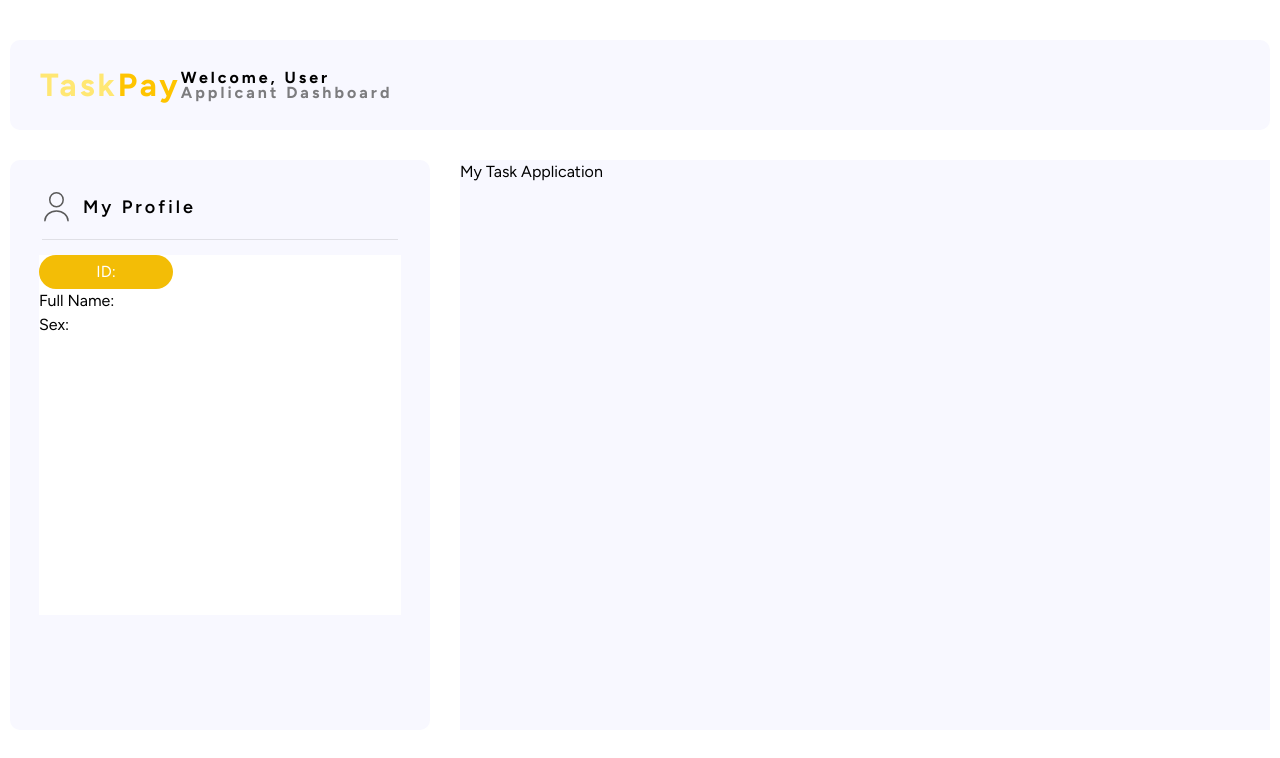
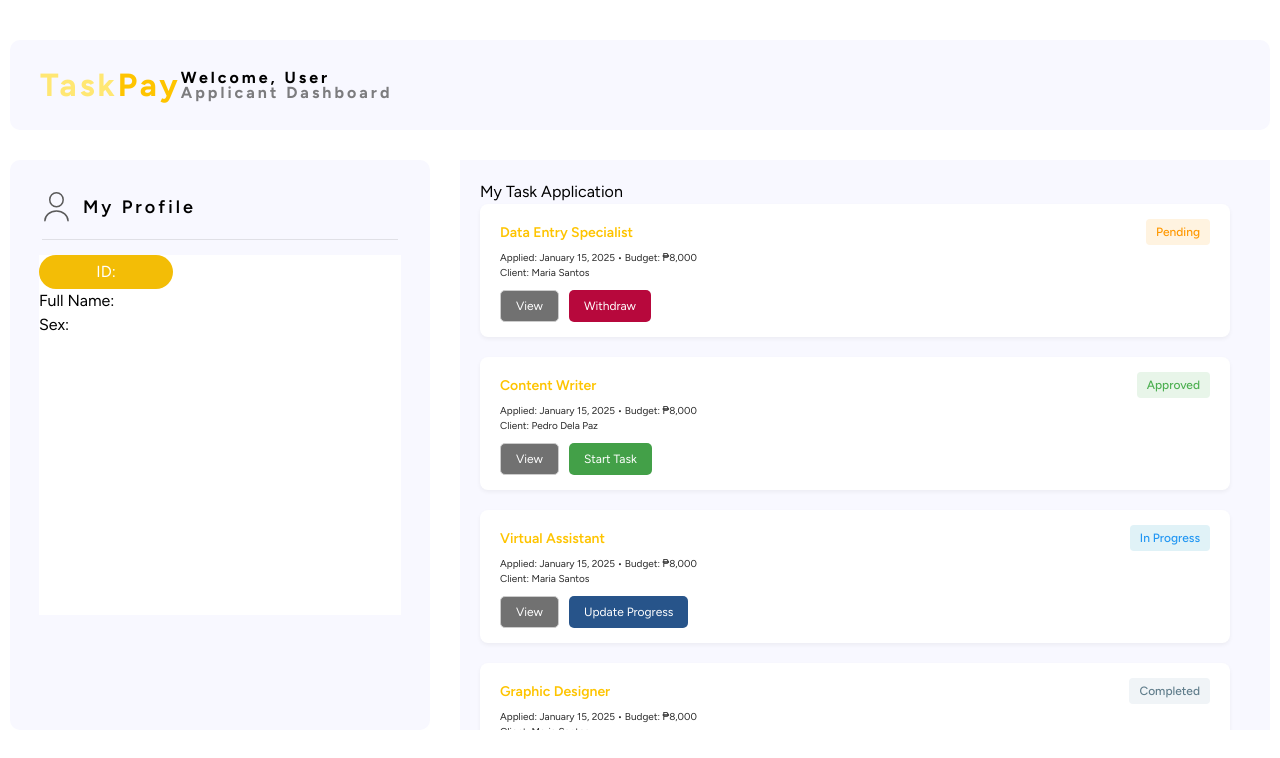
Before and after one commit to superchezzz/infoman-taskpay, a React (Vite) app in the folder taskpay-frontend/: page /dashboard in a window 1280 px wide. Shown: the top 758 px of the page. Built offline with nearby package versions, Linux system fonts and the light colour scheme.

Commit message:
applicant dashboard draft with reusable card component

```diff
--- a/taskpay-frontend/src/pages/ApplicantDashboard.jsx
+++ b/taskpay-frontend/src/pages/ApplicantDashboard.jsx
@@ -1,8 +1,39 @@
-import React, {useState} from 'react'
-import "../styles/ApplicantDashboard.css"
+import React, { useState } from 'react';
+import "../styles/ApplicantDashboard.css";
+import TaskApplicationStatus from '../components/Card/taskApplicationStatus/taskApplicationStatus';
 
 function ApplicantDashboard (){
     const [applicantFirstName, setApplicantFirstName] = useState("User");
+    const taskApplications = [
+        {
+            jobTitle: "Data Entry Specialist",
+            applicationDate: "January 15, 2025",
+            salary: "8,000",
+            clientName: "Maria Santos",
+            applicationStatus: "Pending"
+        },
+        {
+            jobTitle: "Content Writer",
+            applicationDate: "January 15, 2025",
+            salary: "8,000",
+            clientName: "Pedro Dela Paz",
+            applicationStatus: "Approved"
+        },
+        {
+            jobTitle: "Virtual Assistant",
+            applicationDate: "January 15, 2025",
+            salary: "8,000",
+            clientName: "Maria Santos",
+            applicationStatus: "In Progress"
+        },
+        {
+            jobTitle: "Graphic Designer",
+            applicationDate: "January 15, 2025",
+            salary: "8,000",
+            clientName: "Maria Santos",
+            applicationStatus: "Completed"
+        },
+    ];
     return (
         <div className="applicant-dashboard-container min-h-screen">
             <div className="applicant-dashboard-header flex flex-row items-center">
@@ -22,14 +53,14 @@ function ApplicantDashboard (){
                 <div className="my-profile-container">
                     <div className="my-profile-header flex flex-column items-center">
                         <svg width="33" height="34" viewBox="0 0 33 34" fill="none" xmlns="http://www.w3.org/2000/svg">
-                            <path d="M16.4615 16.765C20.1788 16.765 23.1923 13.6376 23.1923 9.77973C23.1923 5.92186 20.1788 2.79443 16.4615 2.79443C12.7442 2.79443 9.73071 5.92186 9.73071 9.77973C9.73071 13.6376 12.7442 16.765 16.4615 16.765Z" stroke="#5A5A5A" stroke-width="1.5" stroke-linecap="round" stroke-linejoin="round"/>
-                            <path d="M28.0249 30.7355C28.0249 25.3288 22.8422 20.9561 16.4614 20.9561C10.0806 20.9561 4.89795 25.3288 4.89795 30.7355" stroke="#5A5A5A" stroke-width="1.5" stroke-linecap="round" stroke-linejoin="round"/>
+                            <path d="M16.4615 16.765C20.1788 16.765 23.1923 13.6376 23.1923 9.77973C23.1923 5.92186 20.1788 2.79443 16.4615 2.79443C12.7442 2.79443 9.73071 5.92186 9.73071 9.77973C9.73071 13.6376 12.7442 16.765 16.4615 16.765Z" stroke="#5A5A5A" strokeWidth="1.5" strokeLinecap="round" strokeLinejoin="round"/>
+                            <path d="M28.0249 30.7355C28.0249 25.3288 22.8422 20.9561 16.4614 20.9561C10.0806 20.9561 4.89795 25.3288 4.89795 30.7355" stroke="#5A5A5A" strokeWidth="1.5" strokeLinecap="round" strokeLinejoin="round"/>
                         </svg>
                         <h1 className="text-[18px] font-semibold tracking-[3px]">My Profile</h1>
                     </div>
                     <div className="svg-line-wrapper">
                         <svg width="356" height="1" viewBox="0 0 356 1" fill="none" xmlns="http://www.w3.org/2000/svg">
-                            <line x1="4.11158e-08" y1="0.5" x2="356" y2="0.500033" stroke="#5A5A5A" stroke-opacity="0.15"/>
+                            <line x1="4.11158e-08" y1="0.5" x2="356" y2="0.500033" stroke="#5A5A5A" strokeOpacity="0.15"/>
                         </svg>
                     </div>
 
@@ -47,6 +78,16 @@ function ApplicantDashboard (){
                 </div>
                 <div className="my-task-application-container">
                     <p>My Task Application</p>
+                    {taskApplications.map((task, index) => (
+                        <TaskApplicationStatus
+                            key={index}
+                            jobTitle={task.jobTitle}
+                            applicationDate={task.applicationDate}
+                            salary={task.salary}
+                            clientName={task.clientName}
+                            applicationStatus={task.applicationStatus}
+                        />
+                    ))}
                 </div>
             </div>
             <div className="applicant-dashboard-functionalities flex flex-row">
@@ -78,7 +119,7 @@ function ApplicantDashboard (){
             </div>
 
         </div>
-  )
+    );
 }
 
-export default ApplicantDashboard
+export default ApplicantDashboard;
--- a/taskpay-frontend/src/styles/ApplicantDashboard.css
+++ b/taskpay-frontend/src/styles/ApplicantDashboard.css
@@ -79,6 +79,9 @@
     background-color: #f8f8ff;
     width: 810px;
     height: 570px;
+    padding: 20px;
+    overflow-y: auto;
+    max-height: 600px;
 }
 
 
```
